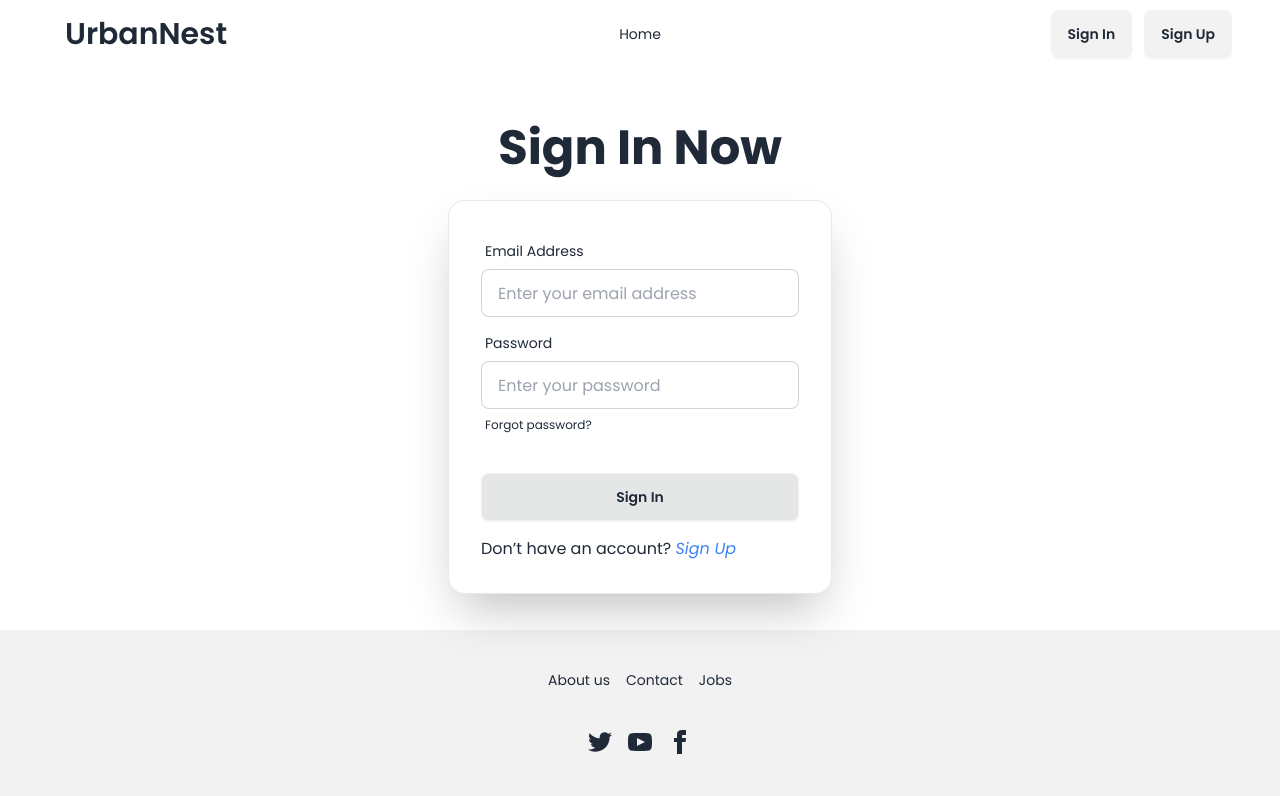
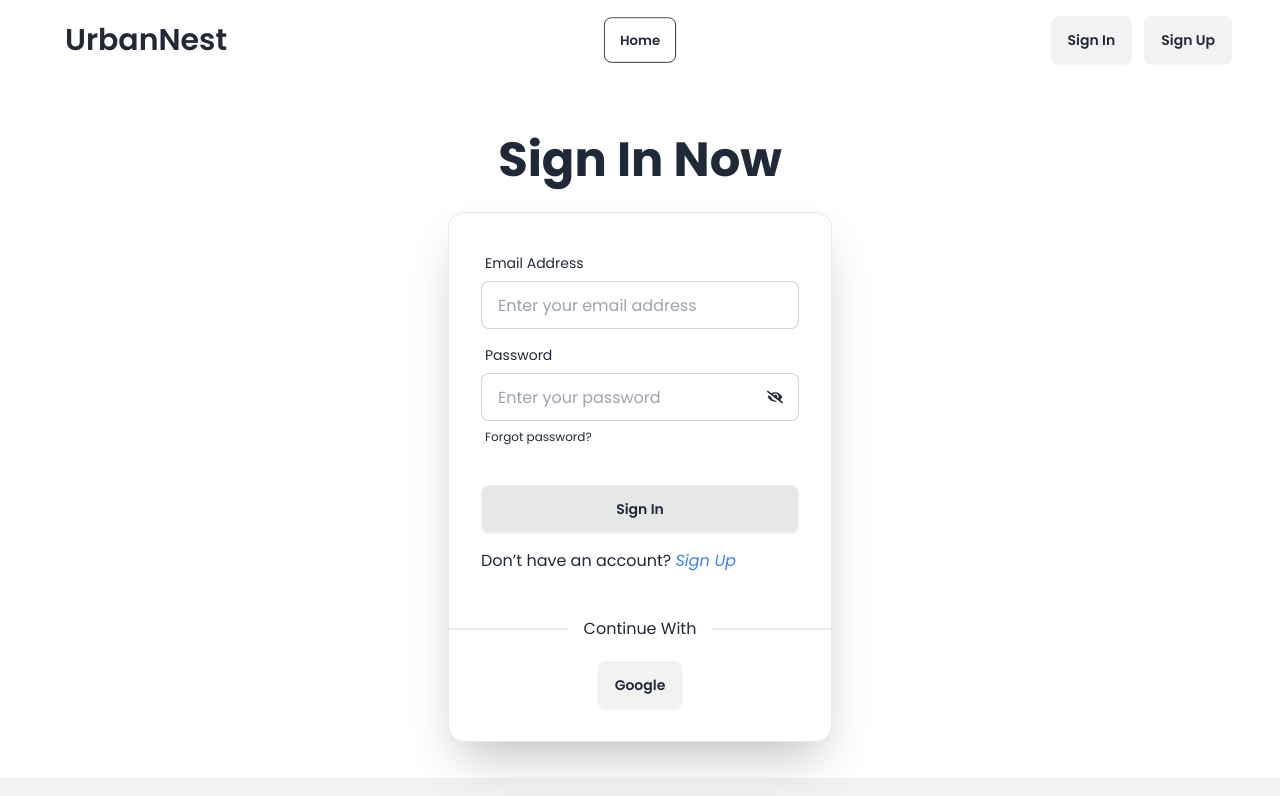
Before and after one commit to mdferdausalam19/urban-nest-real-estate, a React (Vite) app: page /sign-in in a window 1280 px wide. Shown: the top 796 px of the page. Built offline with nearby package versions, Linux system fonts and the light colour scheme; no server answers.

Commit message:
integrate Google Sign-In with Firebase and implement private route functionality

```diff
--- /dev/null
+++ b/src/components/SocialLogin.jsx
@@ -0,0 +1,23 @@
+import { useNavigate } from "react-router-dom";
+import useAuth from "../hooks/useAuth";
+
+const SocialLogin = () => {
+  const { googleSignIn } = useAuth();
+  const navigate = useNavigate();
+  const handleSocialLogin = (socialProvider) => {
+    socialProvider().then((result) => {
+      if (result.user) {
+        navigate("/");
+      }
+    });
+  };
+  return (
+    <div>
+      <button onClick={() => handleSocialLogin(googleSignIn)} className="btn">
+        Google
+      </button>
+    </div>
+  );
+};
+
+export default SocialLogin;
--- a/src/components/layouts/Header.jsx
+++ b/src/components/layouts/Header.jsx
@@ -15,18 +15,17 @@ const Header = () => {
   const navLinks = (
     <>
       <li>
-        <NavLink to={"/"}>Home</NavLink>
+        <NavLink className="btn btn-outline" to={"/"}>
+          Home
+        </NavLink>
       </li>
 
       {user && (
-        <>
-          <li>
-            <NavLink to={"/update-profile"}>Update Profile</NavLink>
-          </li>
-          <li>
-            <NavLink to={"/user-profile"}>User Profile</NavLink>
-          </li>
-        </>
+        <li>
+          <NavLink className="btn btn-outline" to={"/update-profile"}>
+            Update Profile
+          </NavLink>
+        </li>
       )}
     </>
   );
@@ -53,7 +52,7 @@ const Header = () => {
             </div>
             <ul
               tabIndex={0}
-              className="menu menu-sm dropdown-content bg-base-100 rounded-box z-[1] mt-3 w-52 p-2 shadow"
+              className="menu menu-sm dropdown-content bg-base-100 rounded-box z-[1] mt-3 w-52 p-2 shadow gap-4"
             >
               {navLinks}
             </ul>
@@ -63,13 +62,24 @@ const Header = () => {
           </Link>
         </div>
         <div className="navbar-center hidden lg:flex">
-          <ul className="menu menu-horizontal px-1">{navLinks}</ul>
+          <ul className="menu menu-horizontal px-1 gap-4">{navLinks}</ul>
         </div>
         <div className="navbar-end space-x-3">
           {user ? (
             <>
-              <p className="text-4xl">
-                {user?.profile ? <img src={""} /> : <FaRegUserCircle />}
+              <p
+                className="cursor-pointer tooltip tooltip-left"
+                data-tip={user.displayName}
+              >
+                {user?.photoURL ? (
+                  <img
+                    className="w-10 rounded-full"
+                    src={user.photoURL}
+                    alt="No Photo"
+                  />
+                ) : (
+                  <FaRegUserCircle size={40} />
+                )}
               </p>
               <button onClick={handleSignOut} className="btn">
                 Sign Out
--- a/src/pages/Home.jsx
+++ b/src/pages/Home.jsx
@@ -4,7 +4,6 @@ import Banner from "../components/Banner";
 
 const Home = () => {
   const estates = useLoaderData();
-  console.log(estates);
   return (
     <div>
       <div>
--- a/src/pages/UserProfile.jsx
+++ /dev/null
@@ -1,5 +0,0 @@
-const UserProfile = () => {
-  return <div>UserProfile</div>;
-};
-
-export default UserProfile;
--- a/src/pages/auth/SignIn.jsx
+++ b/src/pages/auth/SignIn.jsx
@@ -2,8 +2,12 @@ import { useForm } from "react-hook-form";
 import { Link, useNavigate } from "react-router-dom";
 import useAuth from "../../hooks/useAuth";
 import toast from "react-hot-toast";
+import SocialLogin from "../../components/SocialLogin";
+import { FaEye, FaEyeSlash } from "react-icons/fa";
+import { useState } from "react";
 
 const SignIn = () => {
+  const [showPass, setShowPass] = useState(true);
   const { signInUser } = useAuth();
   const navigate = useNavigate();
   const {
@@ -14,14 +18,12 @@ const SignIn = () => {
 
   const handleSignIn = (data) => {
     const { email, password } = data;
-    console.log(email, password);
     signInUser(email, password)
       .then(() => {
         toast.success("Sign in successful! Welcome back!");
         navigate("/");
       })
       .catch((error) => {
-        console.log(error.code);
         if (error.code == "auth/invalid-credential") {
           return toast.error(
             "Invalid credentials. Please check your email and password."
@@ -59,12 +61,20 @@ const SignIn = () => {
                 <label className="label">
                   <span className="label-text">Password</span>
                 </label>
-                <input
-                  {...register("password", { required: true })}
-                  type="password"
-                  placeholder="Enter your password"
-                  className="input input-bordered"
-                />
+                <div className="relative">
+                  <input
+                    {...register("password", { required: true })}
+                    type={showPass ? "password" : "text"}
+                    placeholder="Enter your password"
+                    className="input input-bordered w-full"
+                  />
+                  <span
+                    onClick={() => setShowPass(!showPass)}
+                    className="absolute top-4 right-4 cursor-pointer"
+                  >
+                    {showPass ? <FaEyeSlash /> : <FaEye />}
+                  </span>
+                </div>
                 {errors.password && (
                   <span className="text-sm text-red-500">
                     This field is required
@@ -88,6 +98,12 @@ const SignIn = () => {
                 </p>
               </div>
             </form>
+            <div>
+              <div className="divider">Continue With</div>
+              <div className="text-center mb-8 mt-6">
+                <SocialLogin></SocialLogin>
+              </div>
+            </div>
           </div>
         </div>
       </div>
--- a/src/pages/auth/SignUp.jsx
+++ b/src/pages/auth/SignUp.jsx
@@ -2,8 +2,11 @@ import { useForm } from "react-hook-form";
 import toast from "react-hot-toast";
 import { Link, useNavigate } from "react-router-dom";
 import useAuth from "../../hooks/useAuth";
+import { useState } from "react";
+import { FaEye, FaEyeSlash } from "react-icons/fa";
 
 const SignUp = () => {
+  const [showPass, setShowPass] = useState(true);
   const { createUser } = useAuth();
   const navigate = useNavigate();
 
@@ -15,7 +18,6 @@ const SignUp = () => {
 
   const handleSingUp = (data) => {
     const { email, fullName, image, password } = data;
-    console.log(email, fullName, image, password);
     const uppercaseRegex = /[A-Z]/;
     const lowercaseRegex = /[a-z]/;
     const lengthRegex = /^.{6,}$/;
@@ -95,12 +97,20 @@ const SignUp = () => {
                 <label className="label">
                   <span className="label-text">Password</span>
                 </label>
-                <input
-                  {...register("password", { required: true })}
-                  type="password"
-                  placeholder="Enter a strong password"
-                  className="input input-bordered"
-                />
+                <div className="relative">
+                  <input
+                    {...register("password", { required: true })}
+                    type={showPass ? "password" : "text"}
+                    placeholder="Enter your password"
+                    className="input input-bordered w-full"
+                  />
+                  <span
+                    onClick={() => setShowPass(!showPass)}
+                    className="absolute top-4 right-4 cursor-pointer"
+                  >
+                    {showPass ? <FaEyeSlash /> : <FaEye />}
+                  </span>
+                </div>
                 {errors.password && (
                   <span className="text-sm text-red-500">
                     This field is required
--- a/src/providers/AuthProvider.jsx
+++ b/src/providers/AuthProvider.jsx
@@ -2,15 +2,19 @@ import { createContext, useEffect, useState } from "react";
 import auth from "../firebase/firebase.config";
 import {
   createUserWithEmailAndPassword,
+  GoogleAuthProvider,
   onAuthStateChanged,
   signInWithEmailAndPassword,
+  signInWithPopup,
   signOut,
 } from "firebase/auth";
 
 export const AuthContext = createContext(null);
+const googleProvider = new GoogleAuthProvider();
 
 const AuthProvider = ({ children }) => {
   const [user, setUser] = useState(null);
+  const [loading, setLoading] = useState(true);
 
   // create a user
   const createUser = (email, password) => {
@@ -20,6 +24,11 @@ const AuthProvider = ({ children }) => {
   // sign in a user
   const signInUser = (email, password) => {
     return signInWithEmailAndPassword(auth, email, password);
+  };
+
+  // sign in with google
+  const googleSignIn = () => {
+    return signInWithPopup(auth, googleProvider);
   };
 
   // sign out the user
@@ -32,6 +41,7 @@ const AuthProvider = ({ children }) => {
     const unsubscribe = onAuthStateChanged(auth, (currentUser) => {
       if (currentUser) {
         setUser(currentUser);
+        setLoading(false);
       }
     });
     return () => unsubscribe();
@@ -39,7 +49,14 @@ const AuthProvider = ({ children }) => {
 
   console.log(user);
 
-  const authInfo = { user, createUser, signInUser, signOutUser };
+  const authInfo = {
+    user,
+    createUser,
+    signInUser,
+    googleSignIn,
+    signOutUser,
+    loading,
+  };
 
   return (
     <div>
--- a/src/routes/AppRouter.jsx
+++ b/src/routes/AppRouter.jsx
@@ -3,10 +3,10 @@ import MainLayout from "../layouts/MainLayout";
 import NotFound from "../pages/notFound/NotFound";
 import Home from "../pages/Home";
 import UpdateProfile from "../pages/UpdateProfile";
-import UserProfile from "../pages/UserProfile";
 import EstateDetails from "../pages/EstateDetails";
 import SignIn from "../pages/auth/SignIn";
 import SignUp from "../pages/auth/SignUp";
+import PrivateRoute from "./PrivateRoute";
 
 export const router = createBrowserRouter(
   [
@@ -22,15 +22,19 @@ export const router = createBrowserRouter(
         },
         {
           path: "/update-profile",
-          element: <UpdateProfile></UpdateProfile>,
-        },
-        {
-          path: "/user-profile",
-          element: <UserProfile></UserProfile>,
+          element: (
+            <PrivateRoute>
+              <UpdateProfile></UpdateProfile>
+            </PrivateRoute>
+          ),
         },
         {
           path: "/estate/:id",
-          element: <EstateDetails></EstateDetails>,
+          element: (
+            <PrivateRoute>
+              <EstateDetails></EstateDetails>
+            </PrivateRoute>
+          ),
         },
         {
           path: "/sign-in",
--- /dev/null
+++ b/src/routes/PrivateRoute.jsx
@@ -0,0 +1,19 @@
+import { Navigate } from "react-router-dom";
+import useAuth from "../hooks/useAuth";
+
+const PrivateRoute = ({ children }) => {
+  const { user, loading } = useAuth();
+  if (loading) {
+    return (
+      <div className="flex justify-center items-center min-h-[calc(100vh-292px)]">
+        <span className="loading loading-spinner loading-lg"></span>
+      </div>
+    );
+  }
+  if (!user) {
+    return <Navigate to={"/sign-in"}></Navigate>;
+  }
+  return children;
+};
+
+export default PrivateRoute;
```
